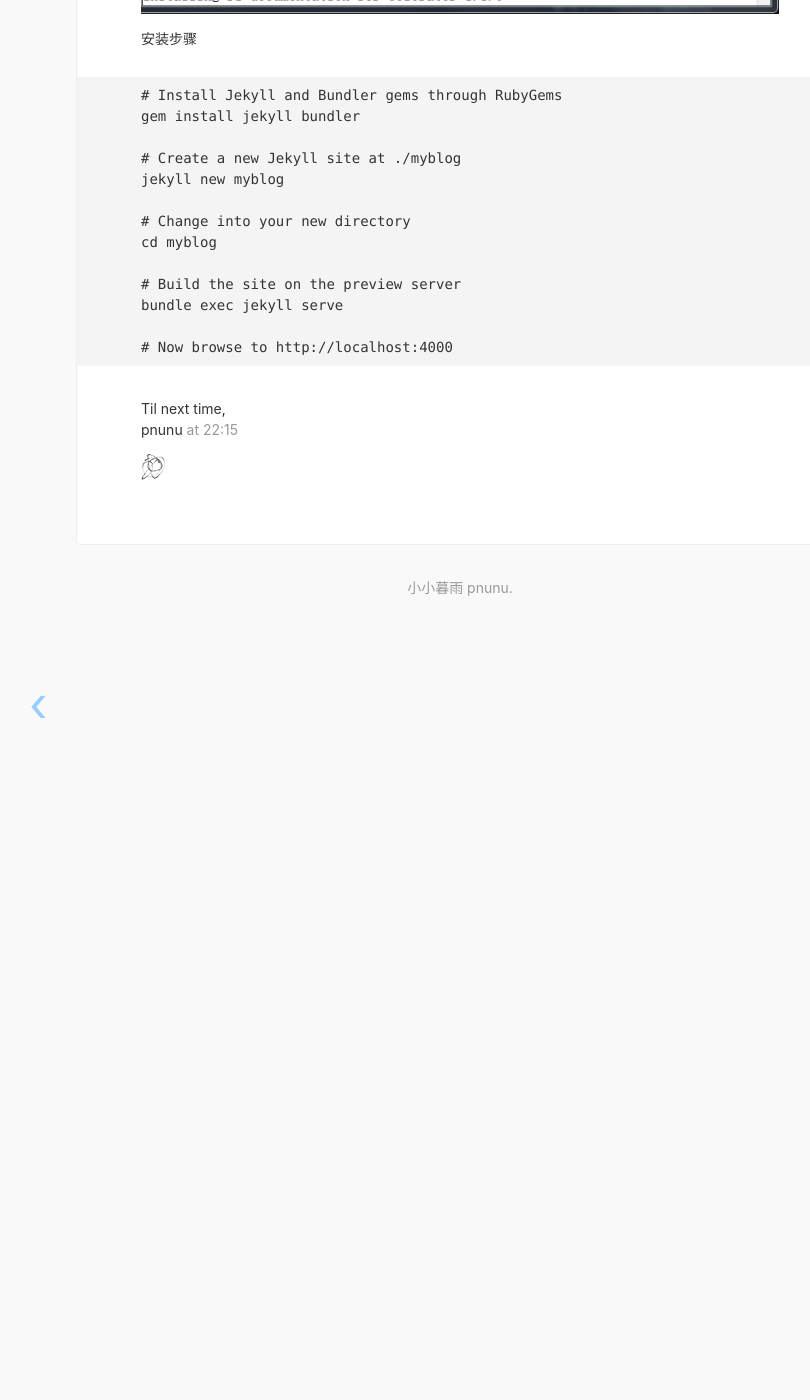
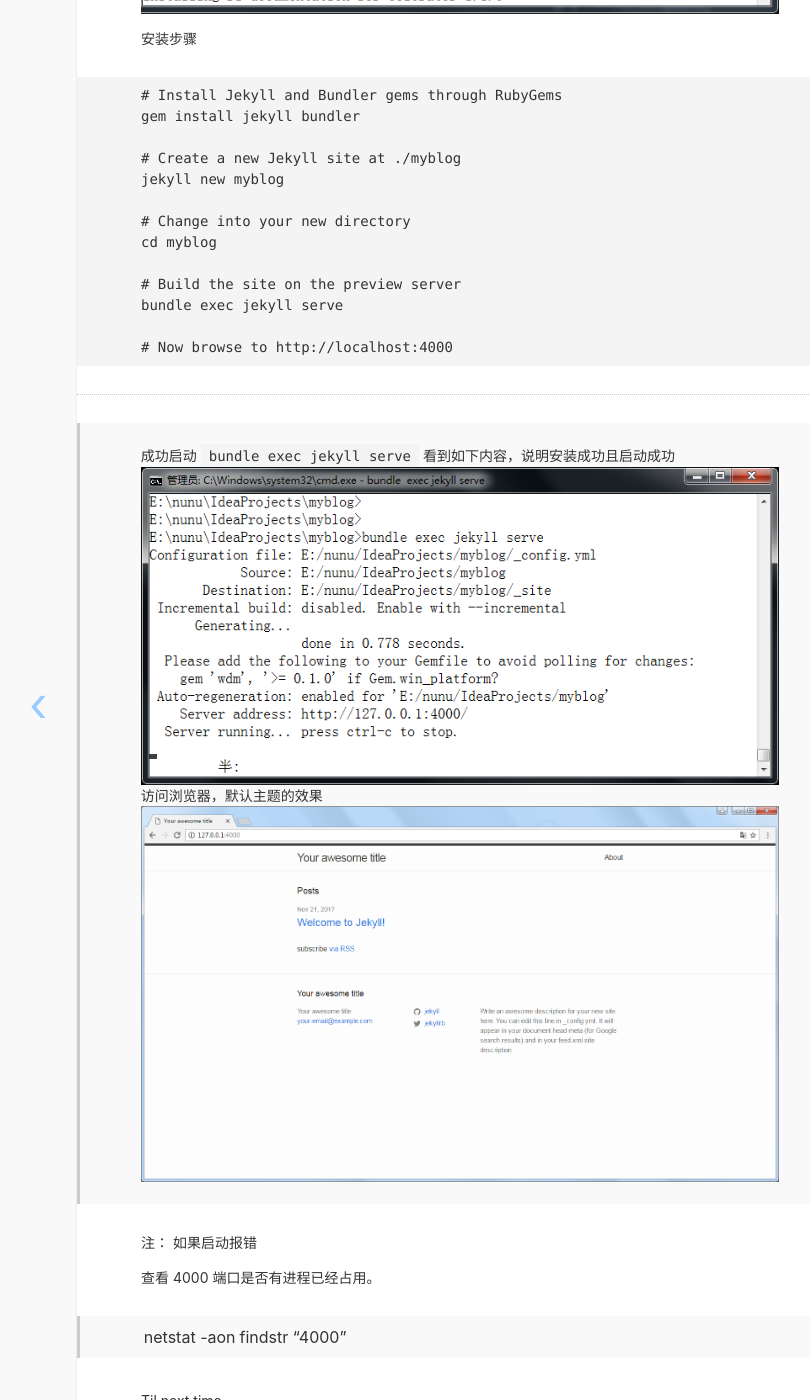
Before and after one commit to pnunu/pnunu.github.io, a Jekyll site: the page built from _posts/201711/2017-11-21-jekyll-the-jekyll-theme.md, in a window 1280 px wide and 1400 px high, scrolled down 2062 px. Shown: the whole window, without its empty margins (180-990 px from the left). Built offline with Jekyll 4.4.1, drawn with Linux system fonts in a browser that asks for light colours; nearby versions of some CDN libraries; before the commit the page ends 2692 px from its top, so only the background shows below that.

````diff
--- a/_posts/201711/2017-11-21-jekyll-the-jekyll-theme.md
+++ b/_posts/201711/2017-11-21-jekyll-the-jekyll-theme.md
@@ -55,3 +55,19 @@ bundle exec jekyll serve
 
 # Now browse to http://localhost:4000
 ```
+
+---
+
+> 成功启动
+``` bundle exec jekyll serve ```
+看到如下内容，说明安装成功且启动成功
+![Jekyll](/images/201711/20171121-jekyll-2.png)
+访问浏览器，默认主题的效果
+![Jekyll](/images/201711/20171121-jekyll-3.png)
+
+
+注：
+如果启动报错
+
+查看 4000 端口是否有进程已经占用。
+> netstat -aon | findstr "4000"
````
Also changed, not shown: images/201711/20171121-jekyll-2.png (added), images/201711/20171121-jekyll-3.png (added).
